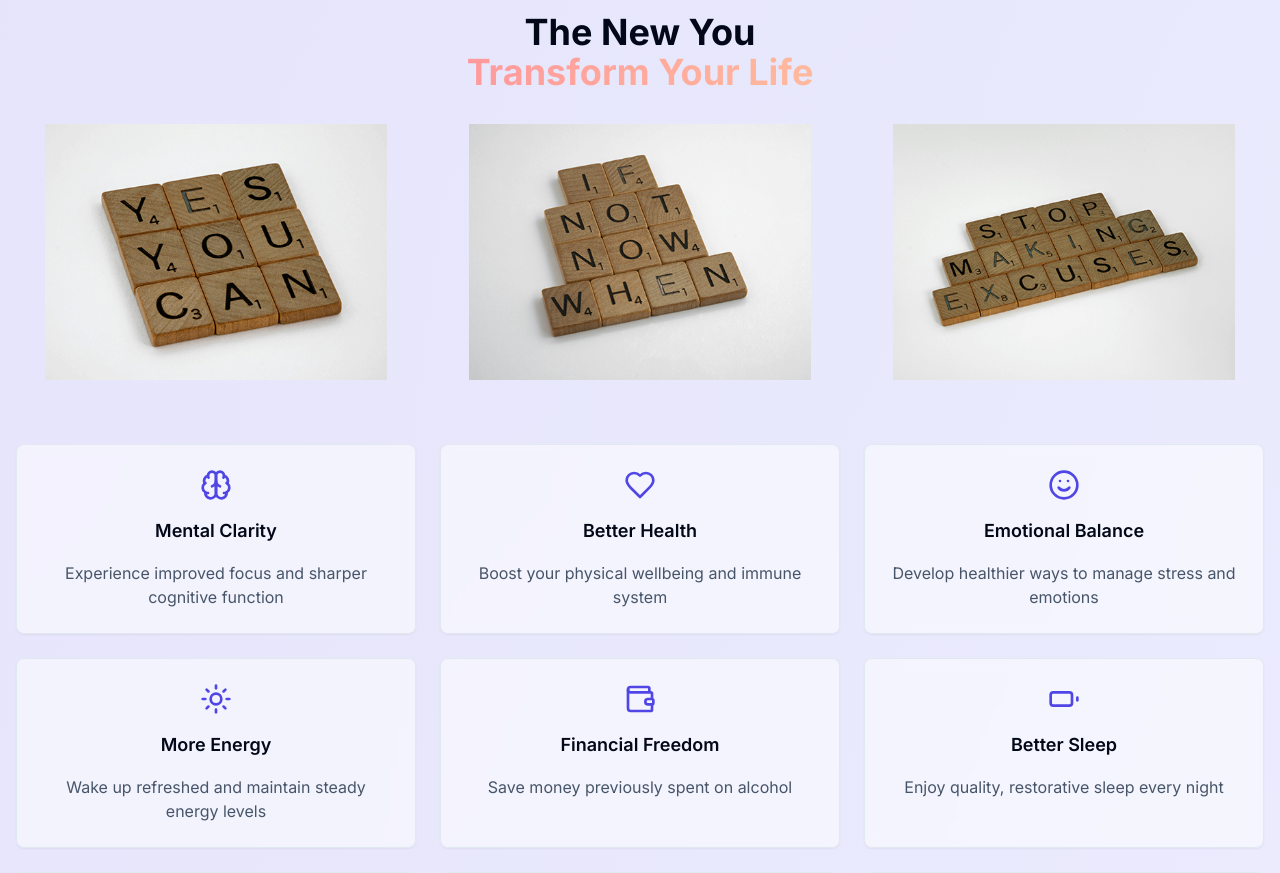
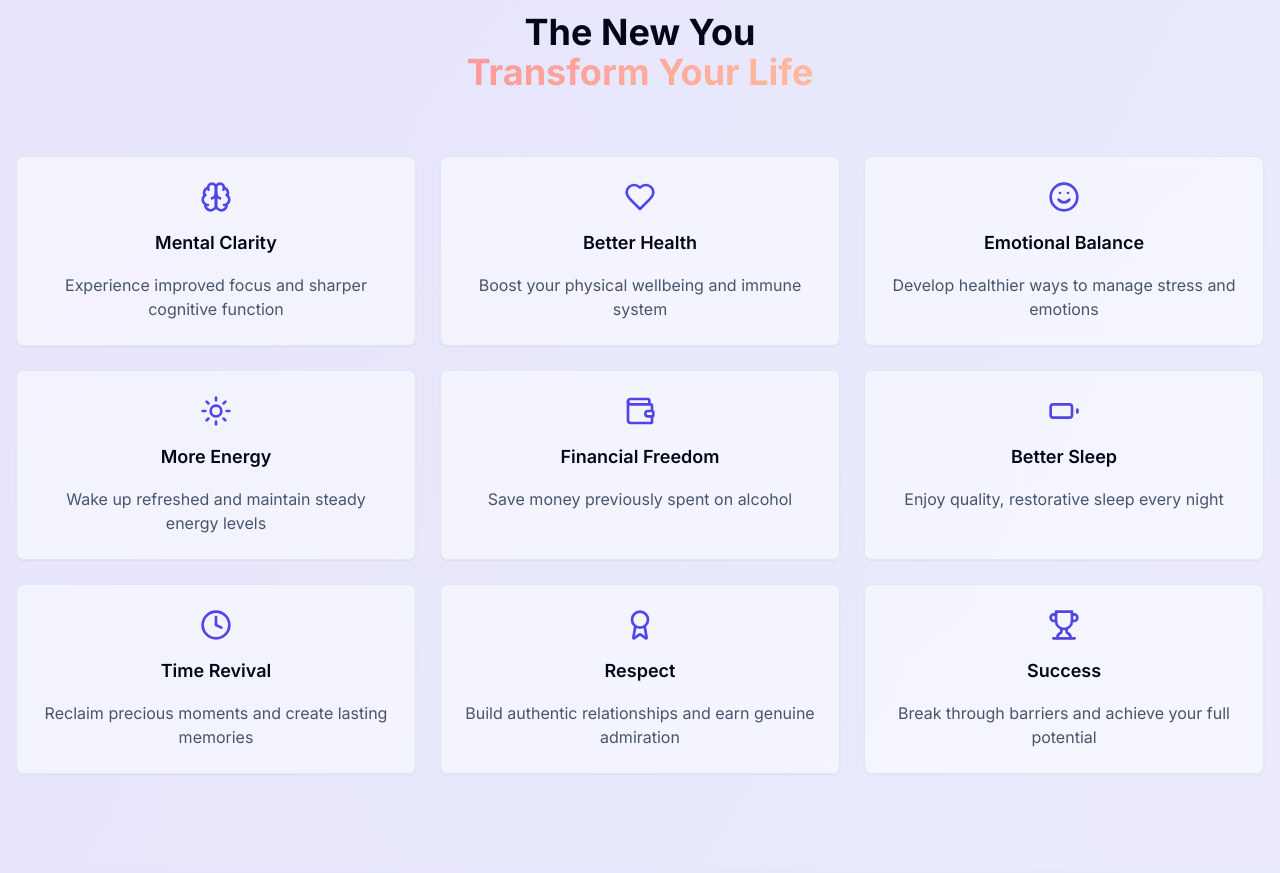
Before and after one commit to IshanAmin/drinkless-landing, a React (Vite) app: page / in a window 1280 px wide. Shown: the part 1740-2613 px from the top of the page. Built offline with nearby package versions, Linux system fonts and the light colour scheme.

Commit message:
Remove Scrabble Tile Features
The three Scrabble tile images have been removed from the TransformSection component in the codebase.
[skip gpt_engineer]

```diff
--- a/src/components/TransformSection.tsx
+++ b/src/components/TransformSection.tsx
@@ -58,24 +58,6 @@ const TransformSection = () => {
             The New You
             <span className="gradient-text block">Transform Your Life</span>
           </h2>
-
-          <div className="grid grid-cols-1 md:grid-cols-3 gap-6 mt-8 mb-16">
-            <img
-              src="/lovable-uploads/72f68afc-389c-4e4f-9cd6-ae3875938caf.png"
-              alt="Scrabble tiles spelling YES YOU CAN"
-              className="w-full h-64 object-contain rounded-xl"
-            />
-            <img
-              src="/lovable-uploads/900358d8-fd7d-4564-8bcc-b33c229c5d96.png"
-              alt="Scrabble tiles spelling IF NOT NOW WHEN"
-              className="w-full h-64 object-contain rounded-xl md:block"
-            />
-            <img
-              src="/lovable-uploads/ee84d0eb-883d-4553-be8c-3395e010c74a.png"
-              alt="Scrabble tiles spelling STOP MAKING EXCUSES"
-              className="w-full h-64 object-contain rounded-xl md:block"
-            />
-          </div>
         </div>
 
         <div className="grid grid-cols-1 md:grid-cols-2 lg:grid-cols-3 gap-6">
```
